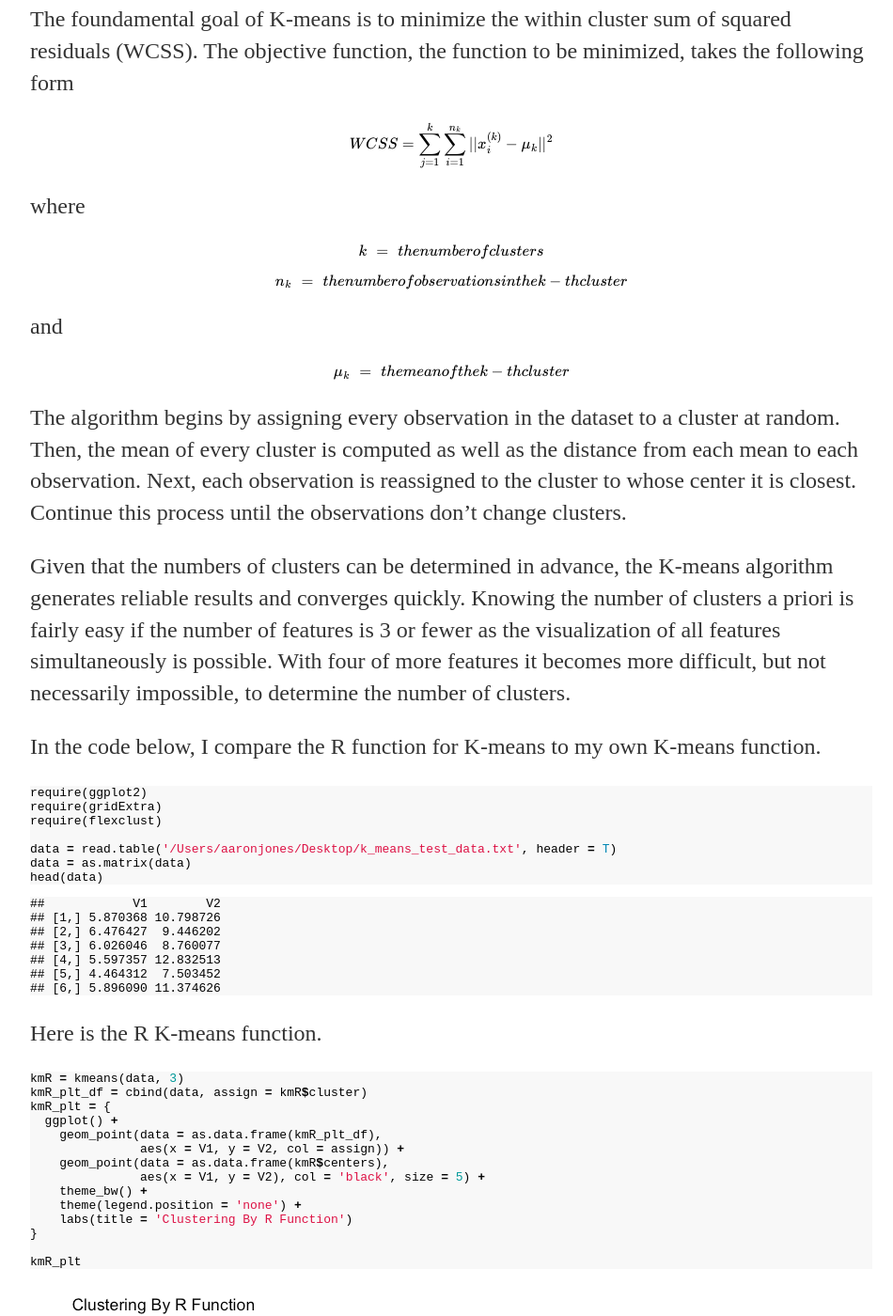
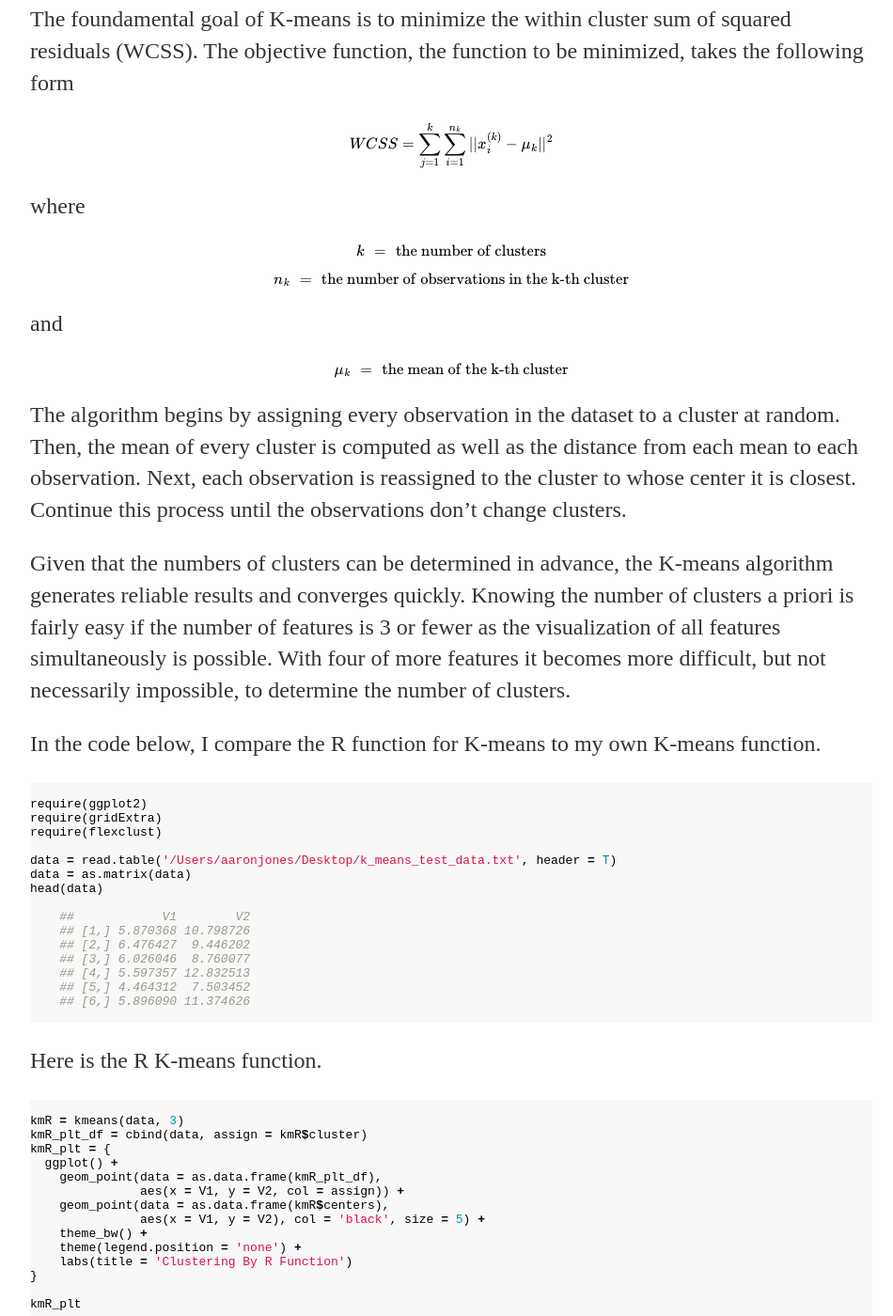
Before and after one commit to aaron-c-jones/aaron-c-jones.github.io, a Jekyll site: the page built from _posts/2018-02-25-aaron-jones-k-means.md, in a window 1280 px wide and 1400 px high, scrolled down 500 px. Shown: the whole window at 94% size, without its empty margins (160-1110 px from the left). Built offline with Jekyll 4.4.1, drawn with Linux system fonts in a browser that asks for light colours; formulas are drawn with MathJax 3.

Commit message:
formatting change to k-means post

````diff
--- a/_posts/2018-02-25-aaron-jones-k-means.md
+++ b/_posts/2018-02-25-aaron-jones-k-means.md
@@ -14,13 +14,13 @@ $$WCSS = \sum_{j=1}^{k}\sum_{i=1}^{n_{k}}||x_{i}^{(k)}-\mu_{k}||^{2}$$
 
 where
 
-$$k = the number of clusters$$
+$$k = \text{the number of clusters}$$
 
-$$n_{k} = the number of observations in the k-th cluster$$
+$$n_{k} = \text{the number of observations in the k-th cluster}$$
 
 and
 
-$$\mu_{k} = the mean of the k-th cluster$$
+$$\mu_{k} = \text{the mean of the k-th cluster}$$
 
 The algorithm begins by assigning every observation in the dataset to a cluster at random. Then, the mean of every cluster is computed as well as the distance from each mean to each observation. Next, each observation is reassigned to the cluster to whose center it is closest. Continue this process until the observations don't change clusters.
 
@@ -29,6 +29,7 @@ Given that the numbers of clusters can be determined in advance, the K-means alg
 In the code below, I compare the R function for K-means to my own K-means function.
 
 ``` r
+
 require(ggplot2)
 require(gridExtra)
 require(flexclust)
@@ -36,7 +37,6 @@ require(flexclust)
 data = read.table('/Users/aaronjones/Desktop/k_means_test_data.txt', header = T)
 data = as.matrix(data)
 head(data)
-```
 
     ##            V1        V2
     ## [1,] 5.870368 10.798726
@@ -46,9 +46,12 @@ head(data)
     ## [5,] 4.464312  7.503452
     ## [6,] 5.896090 11.374626
 
+```
+
 Here is the R K-means function.
 
 ``` r
+
 kmR = kmeans(data, 3)
 kmR_plt_df = cbind(data, assign = kmR$cluster)
 kmR_plt = {
@@ -63,6 +66,7 @@ kmR_plt = {
 }
 
 kmR_plt
+
 ```
 
 ![](/images/2018-02-25-aaron-jones-k-means_files/figure-markdown_github/unnamed-chunk-2-1.png)
@@ -70,6 +74,7 @@ kmR_plt
 Here is my own K-means function.
 
 ``` r
+
 KM <- function(X, K, m){
   n = dim(X)[1]
   X = as.data.frame(X)
@@ -125,6 +130,7 @@ KM <- function(X, K, m){
 km = KM(data, 3, 2)
 
 km$Plot
+
 ```
 
 ![](/images/2018-02-25-aaron-jones-k-means_files/figure-markdown_github/unnamed-chunk-3-1.png)
@@ -132,7 +138,9 @@ km$Plot
 Here are the plots from the R function and my own function side-by-side. With the exception of one point, the results are identical.
 
 ``` r
+
 grid.arrange(km$Plot, kmR_plt, ncol = 1)
+
 ```
 
 ![](/images/2018-02-25-aaron-jones-k-means_files/figure-markdown_github/unnamed-chunk-4-1.png)
````
